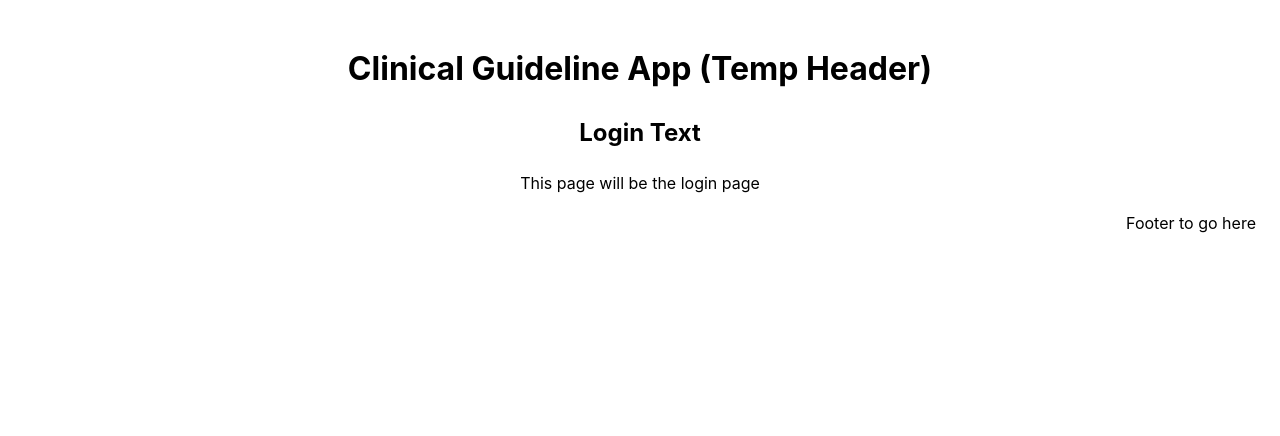
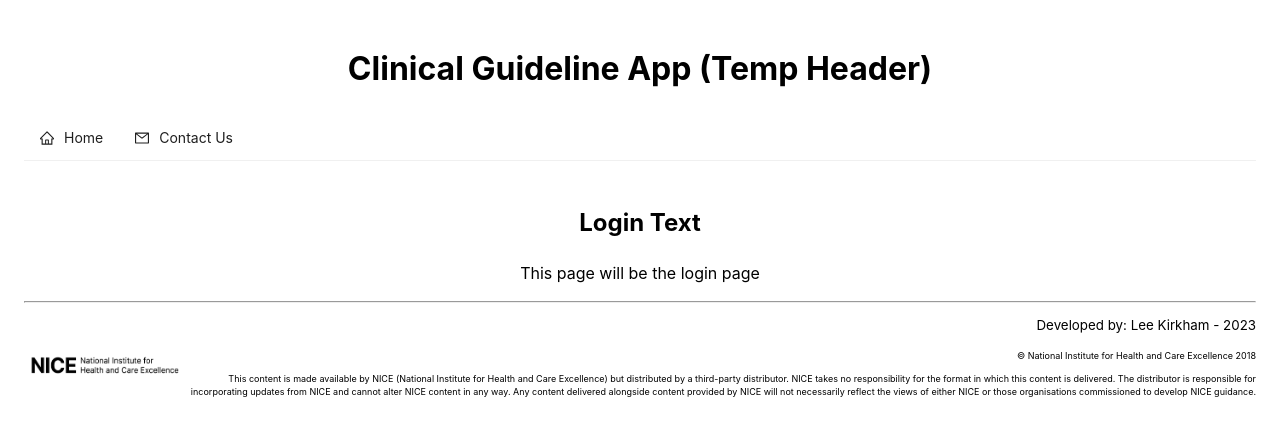
Before and after one commit to leekli/clinical-guideline-app-FE, a React (Vite) app: page / in a window 1280 px wide. Shown: the top 436 px of the page. Built offline with nearby package versions, Linux system fonts and the light colour scheme; the HTML template or start-up script is replaced by a standard one.

Commit message:
adds a footer with NICE acknowledgement and the start of a navigation bar

```diff
--- a/src/App.css
+++ b/src/App.css
@@ -4,3 +4,18 @@
     padding: 1rem;
     text-align: center;
 }
+
+.footer_nice_acknowledgement {
+    font-size: xx-small;
+    text-align: right;
+}
+
+#footer_nice_logo {
+    float: left;
+    margin: 5px;
+}
+
+#footer_nice_copyright_label {
+    text-align: right;
+    font-size: xx-small;
+}
--- a/src/App.jsx
+++ b/src/App.jsx
@@ -5,6 +5,7 @@ import { Footer } from './components/Footer';
 import { Login } from './components/Login';
 import { Homepage } from './components/Homepage';
 import { SingleGuideline } from './components/SingleGuideline';
+import { NavBar } from './components/NavBar';
 
 function App() {
 
@@ -12,6 +13,7 @@ function App() {
     <>
       <div className="App">
         <Header />
+        <NavBar />
         <Routes>
           <Route path="/" element={<Login />}/>
           <Route path="/guidelines" element={<Homepage />}/>
--- a/src/components/Footer.jsx
+++ b/src/components/Footer.jsx
@@ -2,7 +2,13 @@ export const Footer = () => {
     return (
         <>
         <footer>
-            <p align="right">Footer to go here</p>
+            <hr />
+            <sub><p align="right">Developed by: Lee Kirkham - 2023</p></sub>
+            <div className="footer_nice_acknowledgement">
+                <img src="/images/nice_landscape_logo.png" alt="A black and white version of the logo for NICE (National Institute for Health and Care Excellent" width="150" id="footer_nice_logo" />
+                <p id="footer_nice_copyright_label">© National Institute for Health and Care Excellence 2018</p>
+                <p>This content is made available by NICE (National Institute for Health and Care Excellence) but distributed by a third-party distributor. NICE takes no responsibility for the format in which this content is delivered. The distributor is responsible for incorporating updates from NICE and cannot alter NICE content in any way. Any content delivered alongside content provided by NICE will not necessarily reflect the views of either NICE or those organisations commissioned to develop NICE guidance.</p>
+            </div>
         </footer>
         </>
     )
--- /dev/null
+++ b/src/components/NavBar.jsx
@@ -0,0 +1,32 @@
+import { HomeOutlined, MailOutlined } from '@ant-design/icons';
+import { Menu } from 'antd';
+import { Link } from 'react-router-dom';
+import { useState } from "react"
+
+export const NavBar = () => {
+    const [current, setCurrent] = useState('');
+
+    const items = [
+        {
+            label: <Link to="/guidelines">Home</Link>,
+            key: 'home',
+            icon: <HomeOutlined />,
+        },
+        {
+            label: "Contact Us",
+            key: 'contact',
+            icon: <MailOutlined />,
+          },
+      ];
+
+      const onClick = (event) => {
+        setCurrent(event.key);
+      };
+
+      return (
+        <nav>
+            <Menu onClick={onClick} selectedKeys={[current]} mode="horizontal" items={items} />
+            <br />
+        </nav>
+      )
+}
--- a/src/components/SingleGuideline.jsx
+++ b/src/components/SingleGuideline.jsx
@@ -35,7 +35,7 @@ function handleClick(event) {
 if (isLoading) return (
     <div className="loading-section">
         <BeatLoader color="blue" size={16} />
-        <p>Loading...</p>
+        <p><strong>Loading...</strong></p>
     </div>
 
 )
```
Also changed, not shown: public/images/nice_landscape_logo.png (added).
